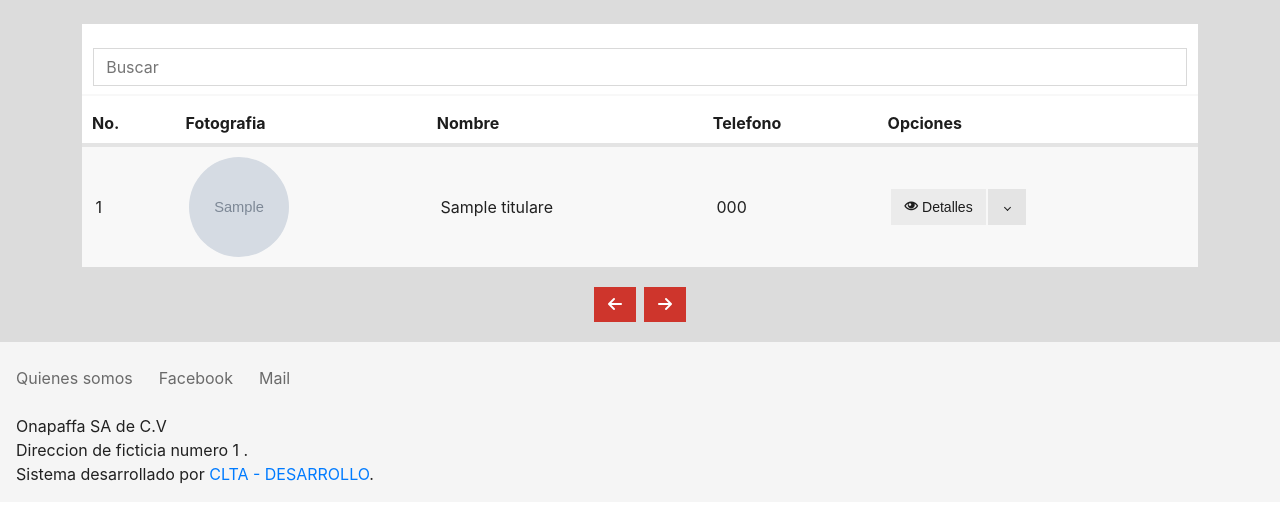
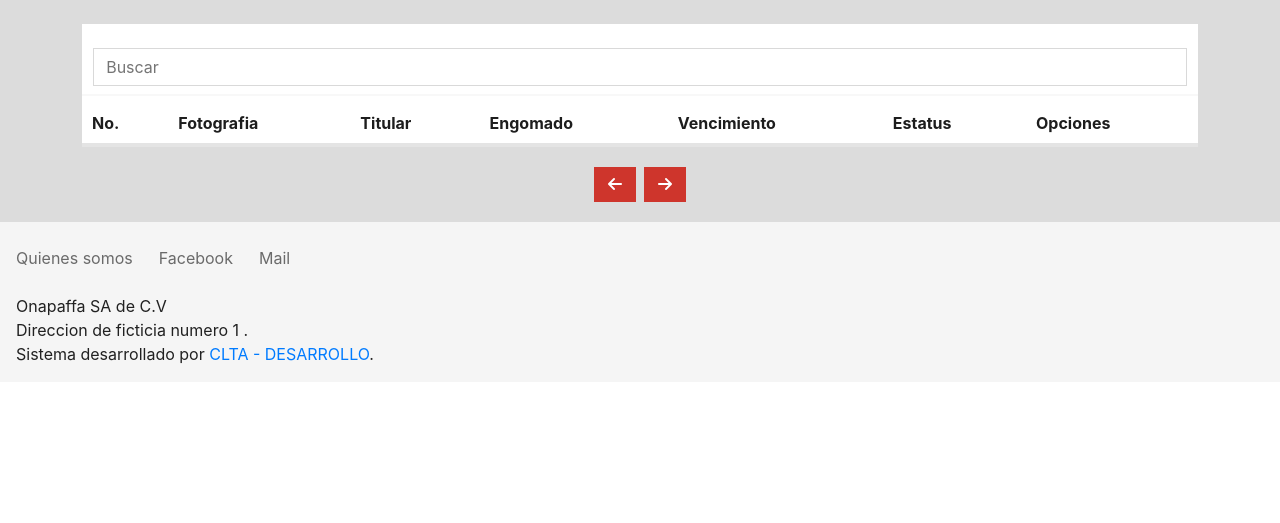
Before and after one commit to lypef/onapaffa, a PHP site: page /gest_vehicles.php?pagina=1 in a window 1280 px wide. Shown: the part 129-652 px from the top of the page. Run offline with PHP 8.4, Linux system fonts and the light colour scheme; the visitor is signed in with stand-in values (Sample User, id 1); tables that the repository leaves empty or names only in its code hold one stand-in row (values such as "Sample post"); grey boxes marked "Sample" are stand-in pictures; lists and menus that the app fills with data are empty.

Commit message:
primer commit

```diff
--- a/gest_vehicles.php
+++ b/gest_vehicles.php
@@ -6,7 +6,7 @@
 <center>
   <div style="width: 98%;">
 
-    <form action="gest_titulares.php">
+    <form action="gest_vehicles.php">
         <input type="text" name="pagina" value="1" hidden>
         <input type="text" placeholder="Buscar" name="search">
         <input type=submit hidden>
@@ -20,8 +20,10 @@
     <tr>
         <th>No.</th>
         <th>Fotografia</th>
-        <th>Nombre</th>
-        <th>Telefono</th>
+        <th>Titular</th>
+        <th>Engomado</th>
+        <th>Vencimiento</th>
+        <th>Estatus</th>
         <th>Opciones</th>
     </tr>
     </thead>
@@ -33,7 +35,7 @@
     }
 
     $conn = mysqli_connect($host,$user,$password,$db);
-    $sql = "SELECT * FROM titulares";
+    $sql = "SELECT v.id, t.nombre, v.serie, v.tipo, v.modelo, v.marca, v.cilindros, v.color, v.engomado, v.f_expedicion, v.f_vencimiento, REPLACE(REPLACE(v.estatus, 0, 'VENCIDO'), 1, 'VIGENTE'), v.foto FROM vehiculos v INNER JOIN titulares t ON v.titular = t.id";
     $result = mysqli_query($conn,$sql) ;
     //Paginacion
     $num_total_registros = mysqli_num_rows($result);
@@ -60,26 +62,31 @@
 
     if (isset($_GET["search"]))
     {
-      $sql = "SELECT * FROM `titulares` WHERE nombre LIKE '%".$txt_buscar."%' ORDER BY nombre ASC LIMIT ".$inicio.",". "$TAMANO_PAGINA";
+      $sql = "SELECT v.id, t.nombre, v.serie, v.tipo, v.modelo, v.marca, v.cilindros, v.color, v.engomado, v.f_expedicion, v.f_vencimiento, REPLACE(REPLACE(v.estatus, 0, 'VENCIDO'), 1, 'VIGENTE'), v.foto FROM vehiculos v INNER JOIN titulares t ON v.titular = t.id WHERE t.nombre LIKE '%".$txt_buscar."%' or v.serie LIKE '%".$txt_buscar."%' or v.modelo LIKE '%".$txt_buscar."%' or v.marca LIKE '%".$txt_buscar."%' or v.engomado LIKE '%".$txt_buscar."%'  ORDER BY v.id ";
     }else {
-      $sql = "SELECT * FROM `titulares` ORDER BY nombre ASC LIMIT ".$inicio.",". "$TAMANO_PAGINA";
+      $sql = "SELECT v.id, t.nombre, v.serie, v.tipo, v.modelo, v.marca, v.cilindros, v.color, v.engomado, v.f_expedicion, v.f_vencimiento, REPLACE(REPLACE(v.estatus, 0, 'VENCIDO'), 1, 'VIGENTE'), v.foto FROM vehiculos v INNER JOIN titulares t ON v.titular = t.id ORDER BY v.id desc LIMIT $inicio, $TAMANO_PAGINA";
     }
     $result = mysqli_query($conn,$sql);
+
+    $sql_t = "SELECT * FROM titulares";
+    $result_t = mysqli_query($conn,$sql_t);
+
 
     while($row = mysqli_fetch_array($result)){
     echo "
     <tr>
         <td>".$row[0]."</td>
-        <td>".'<img class= "round100" src="'.$row[5].'">'."</td>
+        <td>".'<img class= "round100" src="'.$row[12].'">'."</td>
         <td>".$row[1]."</td>
-        <td>".$row[4]."</td>
+        <td>".$row[8]."</td>
+        <td>".$row[10]."</td>
+        <td>".$row[11]."</td>
         <td>".
         '<div class="split-button">
           <button class="button" onclick="Metro.dialog.open('."'#".$row[0]."'".')" ><span class="mif-eye"></span> Detalles</button>
           <button class="split dropdown-toggle"></button>
           <ul class="d-menu" data-role="dropdown">
-              <li><a href="#"><span class="mif-plus"></span> Agregar vehiculo</a></li>
-              <li><a href="#"><span class="mif-automobile"></span> Ver vehiculos</a></li>
+              <li><a href="#"><span class="mif-loop2"></span> Renovar</a></li>
               <li class="divider"></li>
               <li><a onclick="'."edit".$row[0]."()".'"><span class="mif-pencil"></span> Editar</a></li>
               <li><a onclick="'."delete".$row[0]."()".'"><span class="mif-bin"></span> Eliminar</a></li>
@@ -92,15 +99,17 @@
         <script>
           function edit".$row[0]."(){
               Metro.dialog.create({
-                  title: '".'<center><img class= "round100" src="'.$row[5].'"></center>'."',
-                  content: '<div><center>EDITAR TITULAR: ".$row[1]."</center><br>'
-                    +'<form  action=func/edit_titular_action.php method=POST enctype=multipart/form-data name=".'"editform'.$row[0].'"'." >'
+                  title: '".'<center><img class= "round100" src="'.$row[12].'"></center>'."',
+                  content: '<div><center>EDITAR VEHICULO</center><br>'
+                    +'<form  action=func/edit_vehicle_action.php method=POST enctype=multipart/form-data name=".'"editform'.$row[0].'"'." >'
                         +'<input value=".'"'.$row[0].'"'." type=hidden name=id id=id>'
-                        +'<input value=".'"'.$row[1].'"'." id=_nombre name=_nombre type=text data-role=input data-prepend=Nombre placeholder=Escriba nombre completo required>'
-                        +'<input value=".'"'.$row[2].'"'." id=domicilio name=domicilio type=text data-role=input data-prepend=Domicilio placeholder=Domicilio del titular >'
-                        +'<input value=".'"'.$row[3].'"'." id=cp name=cp type=text data-role=input data-prepend=Codigo posta placeholder=Codigo postal >'
-                        +'<input value=".'"'.$row[4].'"'." id=telefono name=telefono type=text data-role=input data-prepend=Telefono placeholder=Ingrese Telefono >'
-                        +'<input value=".'"'.$row[5].'"'." type=hidden name=_foto id=_foto>'
+                        +'<input value=".'"'.$row[2].'"'." id=serie name=serie type=text data-role=input data-prepend=Serie: placeholder=".'"Serie del vehiculo"'." required>'
+                        +'<input value=".'"'.$row[3].'"'." id=tipo name=tipo type=text data-role=input data-prepend=Tipo: placeholder=".'"Tipo de vehiculo"'." required>'
+                        +'<input value=".'"'.$row[4].'"'." id=modelo name=modelo type=text data-role=input data-prepend=Modelo: placeholder=".'"Modelo del vehiculo"'." required>'
+                        +'<input value=".'"'.$row[5].'"'." id=marca name=marca type=text data-role=input data-prepend=Marca: placeholder=".'"Marca del vehiculo"'." required>'
+                        +'<input value=".'"'.$row[6].'"'." id=cilindros name=cilindros type=text data-role=input data-prepend=Cilindros: placeholder=".'"Numero de cilindros"'." required>'
+                        +'<input value=".'"'.$row[7].'"'." id=color name=color type=text data-role=input data-prepend=Color: placeholder=".'"Color de vehiculo"'." required>'
+                        +'<input value=".'"'.$row[8].'"'." id=engomado name=engomado type=text data-role=input data-prepend=Engomado: placeholder=".'"Engomado de vehiculo"'." required>'
                         +'<input id=foto name=foto type=file data-role=file placeholder=Buscar fotografia class=mt-2 accept=image/jpeg,image/jpg>'
                         +'<input type=submit hidden>'
                     +'</form></div>',
@@ -122,9 +131,9 @@
 
           function delete".$row[0]."(){
               Metro.dialog.create({
-                  title: '".'<center><img class= "round100" src="'.$row[5].'"></center>'."',
-                  content: '<div>SE ELIMINARA EL TITULAR: ".$row[1].", TODOS SUS VEHICULOS Y TITULARES.'
-                    +'<form  action=func/delete_titular_action.php method=POST name=".'"delete'.$row[0].'"'." >'
+                  title: '".'<center><img class= "round100" src="'.$row[12].'"></center>'."',
+                  content: '<div>¿EN REALIDAD QUIERE ELIMINAR EL VEHICULO, DESPUES DE ELIMINARLO ES IMPOSIBLE RECUPERARLO?'
+                    +'<form  action=func/delete_vehile_action.php method=POST name=".'"delete'.$row[0].'"'." >'
                         +'<input value=".'"'.$row[0].'"'." type=hidden name=id id=id>'
                     +'</form></div>',
                   actions: [
@@ -146,11 +155,19 @@
 
 
         <div class='dialog' data-role='dialog' id=".$row[0].">
-            <div class='dialog-title'>".'<center><img class= "round100" src="'.$row[5].'"></center>'."
-            ".$row[1]."</div>
+            <div class='dialog-title'>".'<center><img class= "round100" src="'.$row[12].'"></center>'."</div>
             <div class='dialog-content'>
-                DOMICILIO: ".$row[2].", CP: ".$row[3]."
-                <br>TELEFONO: ".$row[4]."
+                TITULAR: ".$row[1]."
+                <br><br>SERIE: ".$row[2]."
+                <br>TIPO: ".$row[3]."
+                <br>MODELO: ".$row[4]."
+                <br>MARCA: ".$row[5]."
+                <br>CILINDROS: ".$row[6]."
+                <br>COLOR: ".$row[7]."
+                <br>ENGOMADO: ".$row[8]."
+                <br>FECHA DE INICIO: ".$row[9]."
+                <br>FECHA DE VENCIMIENTO: ".$row[10]."
+                <br>ESTATUS: ".$row[11]."
             </div>
             <div class='dialog-actions'>
                 <button class='button js-dialog-close info'><span class='mif-checkmark'></span></button>
@@ -166,7 +183,7 @@
     <?php
     if ($pagina > 1)
     {
-        echo '<li class="page-item service"><a class="page-link" href="gest_titulares.php?pagina='.($pagina - 1 ).'"><span class="mif-arrow-left"></span></a></li>';
+        echo '<li class="page-item service"><a class="page-link" href="gest_vehicles.php?pagina='.($pagina - 1 ).'"><span class="mif-arrow-left"></span></a></li>';
     }else {
         echo '<li class="page-item service"><a class="page-link" ><span class="mif-arrow-left"></span></a></li>';
     }
@@ -176,13 +193,13 @@
          if ($pagina == $i)
             echo '<li class="page-item active"><a class="page-link" >'.$i.'</a></li>';
          else
-            echo '<li class="page-item"><a class="page-link" href="gest_titulares.php?pagina='.$i.'">'.$i.'</a></li>';
+            echo '<li class="page-item"><a class="page-link" href="gest_vehicles.php?pagina='.$i.'">'.$i.'</a></li>';
 
       }
     }
     if ($pagina < $total_paginas)
     {
-        echo '<li class="page-item service"><a class="page-link" href="gest_titulares.php?pagina='.($pagina + 1 ).'"><span class="mif-arrow-right"></span></a></li>';
+        echo '<li class="page-item service"><a class="page-link" href="gest_vehicles.php?pagina='.($pagina + 1 ).'"><span class="mif-arrow-right"></span></a></li>';
     }else {
         echo '<li class="page-item service"><a class="page-link" ><span class="mif-arrow-right"></span></a></li>';
     }
@@ -196,22 +213,22 @@
 
       if (update)
       {
-          Metro.notify.create("Titular actualizado", "<span class='mif-checkmark'></span>", {cls: "success"});
+          Metro.notify.create("Vehiculo actualizado", "<span class='mif-checkmark'></span>", {cls: "success"});
       }
 
       if (noupdate)
       {
-          Metro.notify.create("Titular no actualizado", "<span class='mif-cross'></span>", {cls: "alert"});
+          Metro.notify.create("Vehiculo no actualizado", "<span class='mif-cross'></span>", {cls: "alert"});
       }
 
       if (getUrlVars()["delete"])
       {
-          Metro.notify.create("Titular eliminado", "<span class='mif-checkmark'></span>", {cls: "success"});
+          Metro.notify.create("Vehiculo eliminado", "<span class='mif-checkmark'></span>", {cls: "success"});
       }
 
       if (getUrlVars()["nodelete"])
       {
-          Metro.notify.create("Titular NO eliminado", "<span class='mif-cross'></span>", {cls: "alert"});
+          Metro.notify.create("Vehiculo NO eliminado", "<span class='mif-cross'></span>", {cls: "alert"});
       }
 
       function getUrlVars() {
```
Also changed, not shown: func/delete_vehile_action.php (added, +14 -0 lines), func/edit_vehicle_action.php (added, +42 -0 lines), 1 other file.
